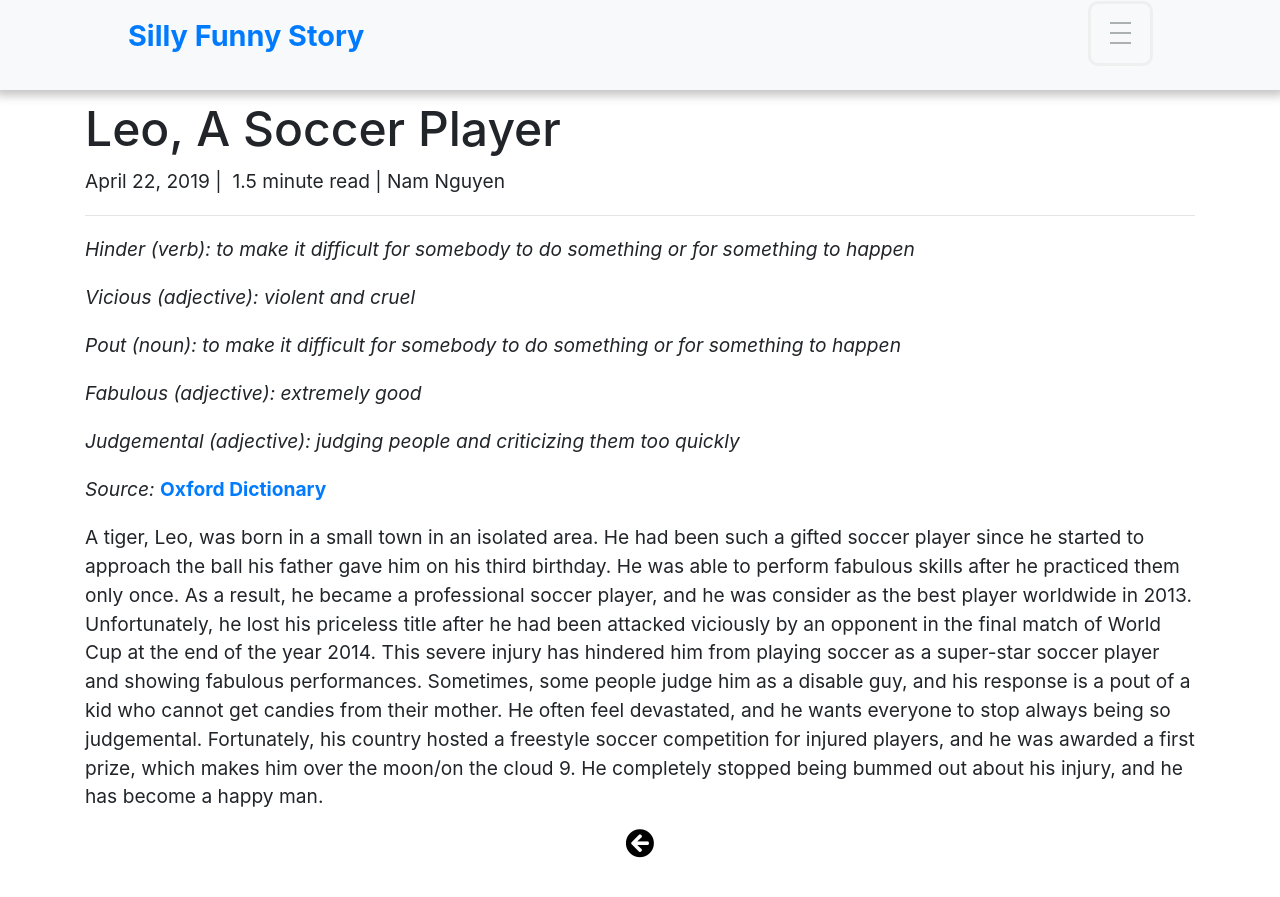
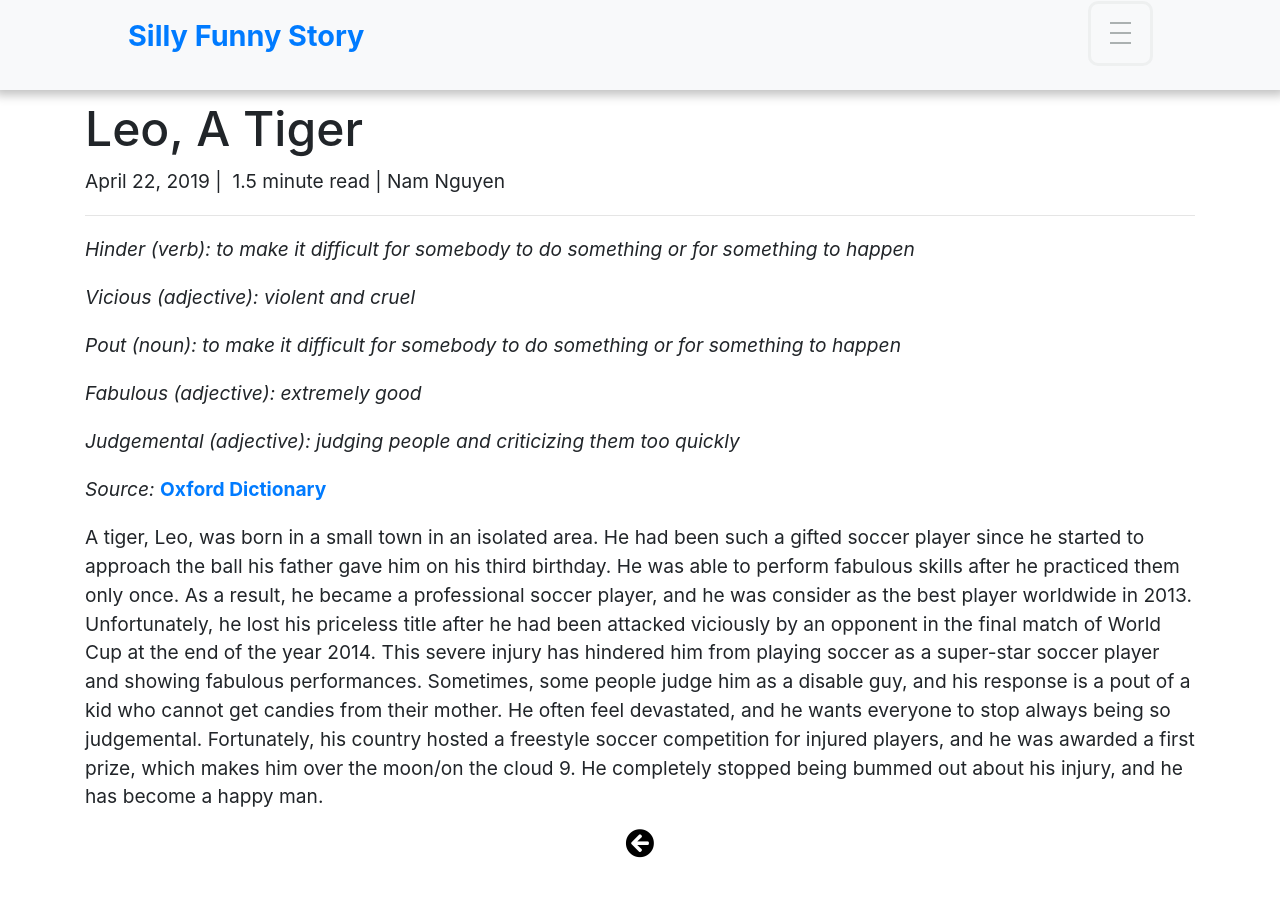
Before and after one commit to nnfunny/small-blog, a Jekyll site: the page built from _posts/2019-04-22-Tiger-Leo.md, in a window 1280 px wide. Shown: the top 897 px of the page. Built offline with Jekyll 4.4.1, drawn with Linux system fonts in a browser that asks for light colours; nearby versions of some CDN libraries.

Commit message:
Update title

```diff
--- a/_posts/2019-04-22-Tiger-Leo.md
+++ b/_posts/2019-04-22-Tiger-Leo.md
@@ -1,5 +1,5 @@
 ---
-title: Leo, A Soccer Player
+title: Leo, A Tiger
 author: Nam Nguyen
 read: 1.5
 permalink: "6"
```
